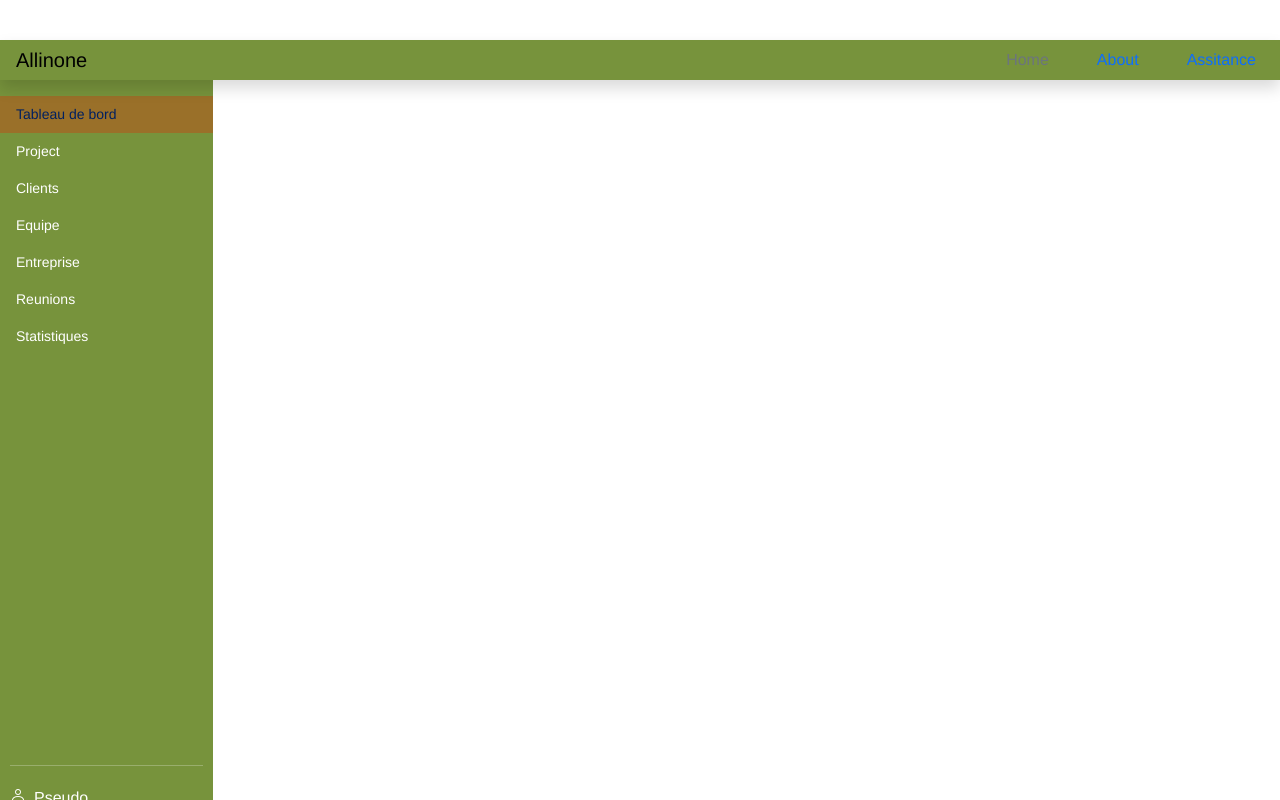
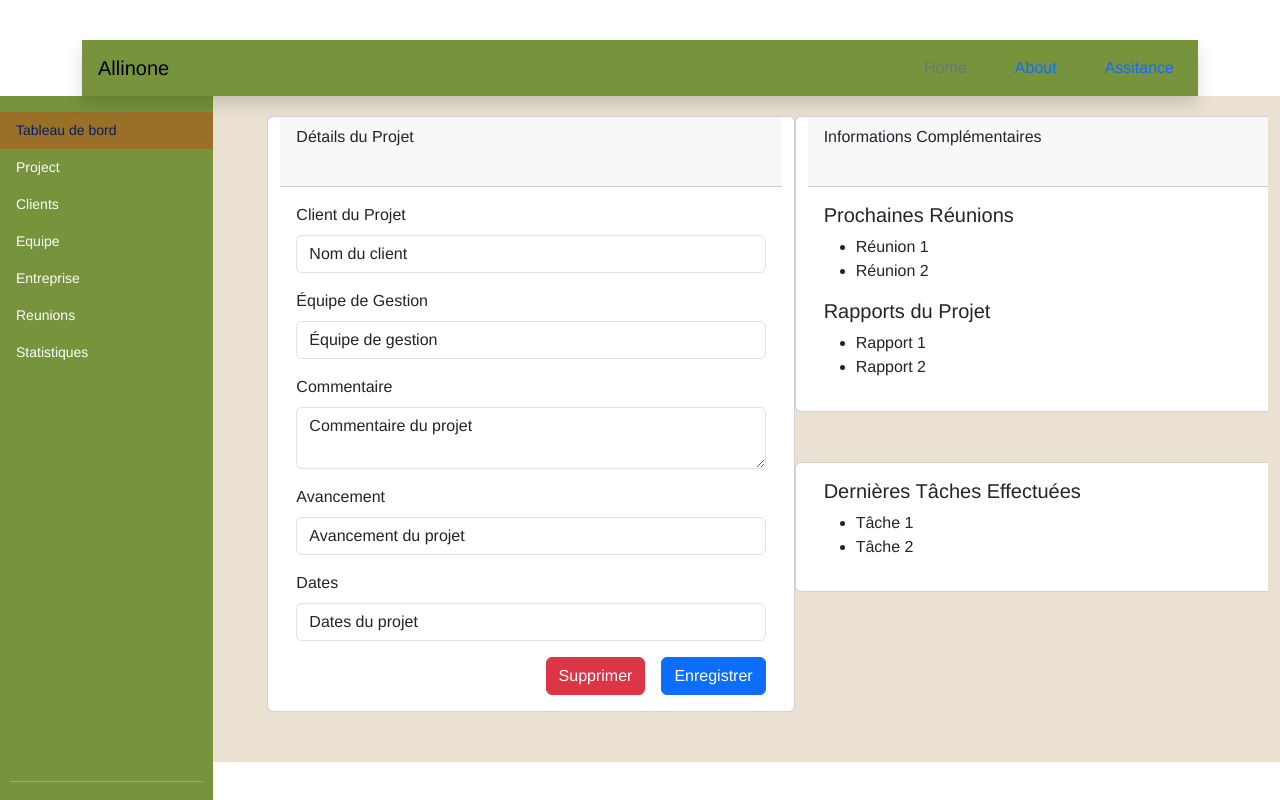
Before and after one commit to Brunelle-agboton/Allinone, a Vue app in the folder front-allinone/: page /projet/1 in a window 1280 px wide. Built offline with nearby package versions, Linux system fonts and the light colour scheme; what vue3-dialog would draw is missing.

Commit message:
project detail updated

```diff
--- a/front-allinone/src/App.vue
+++ b/front-allinone/src/App.vue
@@ -13,57 +13,5 @@ export default {
 }
 </script>
 
-<style>
-#app {
-  font-family: Avenir, Helvetica, Arial, sans-serif;
-  -webkit-font-smoothing: antialiased;
-  -moz-osx-font-smoothing: grayscale;
-  text-align: center;
-  color: #002060;
-  margin: 0px !important;
-  padding: 0px !important;
-  background-color: #d9d9d9;
-}
-.bi {
-        vertical-align: -.125em;
-        fill: currentColor;
-}
-
-      .nav-scroller {
-        position: relative;
-        z-index: 2;
-        height: 2.75rem;
-        overflow-y: hidden;
-      }
-
-      .nav-scroller .nav {
-        display: flex;
-        flex-wrap: nowrap;
-        padding-bottom: 1rem;
-        margin-top: -1px;
-        overflow-x: auto;
-        text-align: center;
-        white-space: nowrap;
-        -webkit-overflow-scrolling: touch;
-      }
-
-.btn-bd-primary {
-        --bd-violet-bg: #712cf9;
-        --bd-violet-rgb: 112.520718, 44.062154, 249.437846;
-
-        --bs-btn-font-weight: 600;
-        --bs-btn-color: var(--bs-white);
-        --bs-btn-bg: var(--bd-violet-bg);
-        --bs-btn-border-color: var(--bd-violet-bg);
-        --bs-btn-hover-color: var(--bs-white);
-        --bs-btn-hover-bg: #6528e0;
-        --bs-btn-hover-border-color: #6528e0;
-        --bs-btn-focus-shadow-rgb: var(--bd-violet-rgb);
-        --bs-btn-active-color: var(--bs-btn-hover-color);
-        --bs-btn-active-bg: #5a23c8;
-        --bs-btn-active-border-color: #5a23c8;
-}
-      .bd-mode-toggle {
-        z-index: 1500;
-      }
+<style src="./style.css">
 </style>
--- a/front-allinone/src/components/ClientsPage.vue
+++ b/front-allinone/src/components/ClientsPage.vue
@@ -84,4 +84,4 @@ data() {
 };
 </script>
 
-<style scoped src="../style.css"> </style>
+<style src="../style.css"> </style>
--- a/front-allinone/src/components/DashboardPage.vue
+++ b/front-allinone/src/components/DashboardPage.vue
@@ -1,5 +1,4 @@
 <template>
-    <div>
       <div class="container">
           <div class="row">
             <div v-for="(group, status) in groupedProjects" :key="status" class="card border rounded">
@@ -44,7 +43,6 @@
               </div>
             </div>
         </div>
-    </div>
 </template>
 <script>
 export default {
--- a/front-allinone/src/components/HomePage.vue
+++ b/front-allinone/src/components/HomePage.vue
@@ -66,7 +66,9 @@
             </ul>
             </div>
         </div>
-
+        <div class="col-md-9 col-lg-12 content">
+          <router-view style="overflow-y: auto;"></router-view>
+        </div>
       </div>
     </div>
   </div>
@@ -83,4 +85,4 @@ export default {
 }
 </script>
 <!-- Add "scoped" attribute to limit CSS to this component only -->
-<style scoped src="../style.css"> </style>
+<style src="../style.css"> </style>
--- a/front-allinone/src/components/ProjectDetails.vue
+++ b/front-allinone/src/components/ProjectDetails.vue
@@ -1,11 +1,105 @@
 <template>
-    <div>
-        <h1>Project</h1>
+  <div class="col-md-9 ms-sm-auto col-lg-10 px-md-2 flex-1" style="margin-top: 20px;">
+    <div class="row">
+      <div class="col-md-6">
+        <div class="row">
+          <div class="card mr-4">
+          <div class="card-header">Détails du Projet</div>
+          <div class="card-body">
+            <!-- Formulaire de modification des champs -->
+            <form>
+              <div class="mb-3">
+                <label for="client" class="form-label">Client du Projet</label>
+                <input type="text" class="form-control" id="client" v-model="project.client">
+              </div>
+              <div class="mb-3">
+                <label for="equipe" class="form-label">Équipe de Gestion</label>
+                <input type="text" class="form-control" id="equipe" v-model="project.equipe">
+              </div>
+              <div class="mb-3">
+                <label for="commentaire" class="form-label">Commentaire</label>
+                <textarea class="form-control" id="commentaire" v-model="project.commentaire"></textarea>
+              </div>
+              <div class="mb-3">
+                <label for="avancement" class="form-label">Avancement</label>
+                <input type="text" class="form-control" id="avancement" v-model="project.avancement">
+              </div>
+              <div class="mb-3">
+                <label for="dates" class="form-label">Dates</label>
+                <input type="text" class="form-control" id="dates" v-model="project.dates">
+              </div>
+              <!-- Autres champs de modification -->
+              <!-- Ajoutez des boutons pour supprimer et enregistrer -->
+              <div class="d-grid gap-2 d-md-flex justify-content-md-end">
+                <button class="btn btn-danger me-md-2" @click="supprimerProjet">Supprimer</button>
+                <button class="btn btn-primary" @click="enregistrerModifications">Enregistrer</button>
+              </div>
+            </form>
+          </div>
+        </div>
+        </div>
+      </div>
+
+      <!-- Deuxième colonne pour les prochaines réunions, les rapports et les tâches -->
+      <div class="col-md-6">
+       <div class="row">
+        <div class="card">
+          <div class="card-header">Informations Complémentaires</div>
+          <div class="card-body">
+            <!-- Prochaines réunions -->
+            <h5>Prochaines Réunions</h5>
+            <ul>
+              <li v-for="reunion in prochainesReunions" :key="reunion.idreunion">{{ reunion }}</li>
+            </ul>
+
+            <!-- Liste des rapports du projet -->
+            <h5>Rapports du Projet</h5>
+            <ul>
+              <li v-for="rapport in rapportsDuProjet" :key="rapport.idrapport">{{ rapport }}</li>
+            </ul>
+          </div>
+        </div>
+        <div class="card">
+          <div class="card-body">
+
+            <h5>Dernières Tâches Effectuées</h5>
+            <ul>
+              <li v-for="tache in dernieresTachesEffectuees" :key="tache.idtache">{{ tache }}</li>
+            </ul>
+          </div>
+        </div>
+       </div>
+      </div>
     </div>
+  </div>
 </template>
+
 <script>
 export default {
   name: 'ProjectDetails',
+  data() {
+    return {
+      project: {
+        client: 'Nom du client',
+        equipe: 'Équipe de gestion',
+        commentaire: 'Commentaire du projet',
+        avancement: 'Avancement du projet',
+        dates: 'Dates du projet',
+        // Autres champs du projet
+      },
+      prochainesReunions: ['Réunion 1', 'Réunion 2'],
+      rapportsDuProjet: ['Rapport 1', 'Rapport 2'],
+      dernieresTachesEffectuees: ['Tâche 1', 'Tâche 2'],
+    };
+  },
+  methods: {
+    supprimerProjet() {
+      // Logique pour supprimer le projet
+    },
+    enregistrerModifications() {
+      // Logique pour enregistrer les modifications du projet
+    },
+  },
 };
 </script>
-<style scoped src="../style.css"> </style>
+<style src="../style.css"> </style>
--- a/front-allinone/src/components/ProjectPage.vue
+++ b/front-allinone/src/components/ProjectPage.vue
@@ -39,7 +39,7 @@
         </div>
           </div>
         <div class="table-responsive">
-          <a v-for="project in projects" :key="project.idproject" :href="'/projectdetails/' + project.idproject">
+          <a v-for="project in projects" :key="project.idproject" :href="'/projet/:' + project.idproject">
 
           <table class="table table-striped table-sm">
             <thead class="head-content">
@@ -123,4 +123,4 @@ export default {
   },
 };
 </script>
-<style scoped src="../style.css"> </style>
+<style src="../style.css"> </style>
--- a/front-allinone/src/components/_Arche/NavBar.vue
+++ b/front-allinone/src/components/_Arche/NavBar.vue
@@ -1,7 +1,7 @@
 <template>
-    <div>
-        <header class="navbar sticky-top  flex-md-nowrap p-0 shadow">
-            <a class="navbar-brand col-md-3 col-lg-2 me-0 px-3 fs-20 " href="/">Allinone</a>
+    <div class="container">
+        <header class="navbar shadow">
+            <a class="navbar-brand col-md-3 col-lg-2 me-0 px-3 fs-20 " href="#">Allinone</a>
             <ul class="nav col-12 col-md-auto mb-2  mb-md-0">
                 <li><a href="#" class="nav-link px-4 link-secondary">Home</a></li>
                 <li><a href="#" class="nav-link px-4">About</a></li>
--- a/front-allinone/src/router.js
+++ b/front-allinone/src/router.js
@@ -1,10 +1,12 @@
 import { createRouter, createWebHistory } from 'vue-router';
+import ProjectDetails from './components/ProjectDetails.vue';
+
 
 export default createRouter({
   history: createWebHistory(),
   routes: [
     {
-      path: '/',
+      path: '/h',
       name: 'HomePage',
       component: () => import('./components/HomePage.vue'),
     },
@@ -24,10 +26,12 @@ export default createRouter({
       component: () => import('./components/ProjectPage.vue'),
     },
     {
-      path: '/projectdetails',
-      name: 'ProjectDetails',
-      component: () => import('./components/ProjectDetails.vue'),
+      path: '/projet/:id',
+      name: 'projetDetails',
+      component: ProjectDetails,
+      props: true,
     },
+
     {
       path: '/cld',
       name: 'ClientsDetail',
--- a/front-allinone/src/style.css
+++ b/front-allinone/src/style.css
@@ -1,56 +1,12 @@
 /**/
 #app {
     font-family: Avenir, Helvetica, Arial, sans-serif;
-    -webkit-font-smoothing: antialiased;
-    -moz-osx-font-smoothing: grayscale;
-    text-align: center;
-    color: #002060;
-    margin: 0px !important;
-    padding: 0px !important;
-    background-color: #d9d9d9;
+
   }
   .bi {
-          vertical-align: -.125em;
-          fill: currentColor;
+      vertical-align: -.125em;
+      fill: currentColor;
   }
-
-        .nav-scroller {
-          position: relative;
-          z-index: 2;
-          height: 2.75rem;
-          overflow-y: hidden;
-        }
-
-        .nav-scroller .nav {
-          display: flex;
-          flex-wrap: nowrap;
-          padding-bottom: 1rem;
-          margin-top: -1px;
-          overflow-x: auto;
-          text-align: center;
-          white-space: nowrap;
-          -webkit-overflow-scrolling: touch;
-        }
-
-  .btn-bd-primary {
-          --bd-violet-bg: #712cf9;
-          --bd-violet-rgb: 112.520718, 44.062154, 249.437846;
-
-          --bs-btn-font-weight: 600;
-          --bs-btn-color: var(--bs-white);
-          --bs-btn-bg: var(--bd-violet-bg);
-          --bs-btn-border-color: var(--bd-violet-bg);
-          --bs-btn-hover-color: var(--bs-white);
-          --bs-btn-hover-bg: #6528e0;
-          --bs-btn-hover-border-color: #6528e0;
-          --bs-btn-focus-shadow-rgb: var(--bd-violet-rgb);
-          --bs-btn-active-color: var(--bs-btn-hover-color);
-          --bs-btn-active-bg: #5a23c8;
-          --bs-btn-active-border-color: #5a23c8;
-  }
-        .bd-mode-toggle {
-          z-index: 1500;
-        }
 
 /*************************** HomePage Style **********************************/
 .bi {
@@ -93,7 +49,7 @@
     color: #002060;
     background: #9A7029;
   }
-  .sidebar .nav-link:focus + .nav-link:aftera {
+  .sidebar .nav-link:focus + .nav-link:after {
     color: #002060;
     background: #9A7029;
 
@@ -119,6 +75,7 @@
     background-color: #EAE1D2;
   }
   .content {
+    margin-top: 20px;
     overflow-y: auto;
     max-height: calc(100vh - 48px);
   }
@@ -128,12 +85,11 @@
 .navbar-search {
     display: block;
   }
-/*
- * Navbar
- */
-
  .navbar {
-    position: absolute;
+  position: fixed;
+  top: 0;
+  width: 100%;
+  z-index: 1000;
   padding-top: .75rem;
   padding-bottom: .75rem;
   background-color: #77933C;
```
Also changed, not shown: 1 other file (tests, documents, lock files or other folders).
